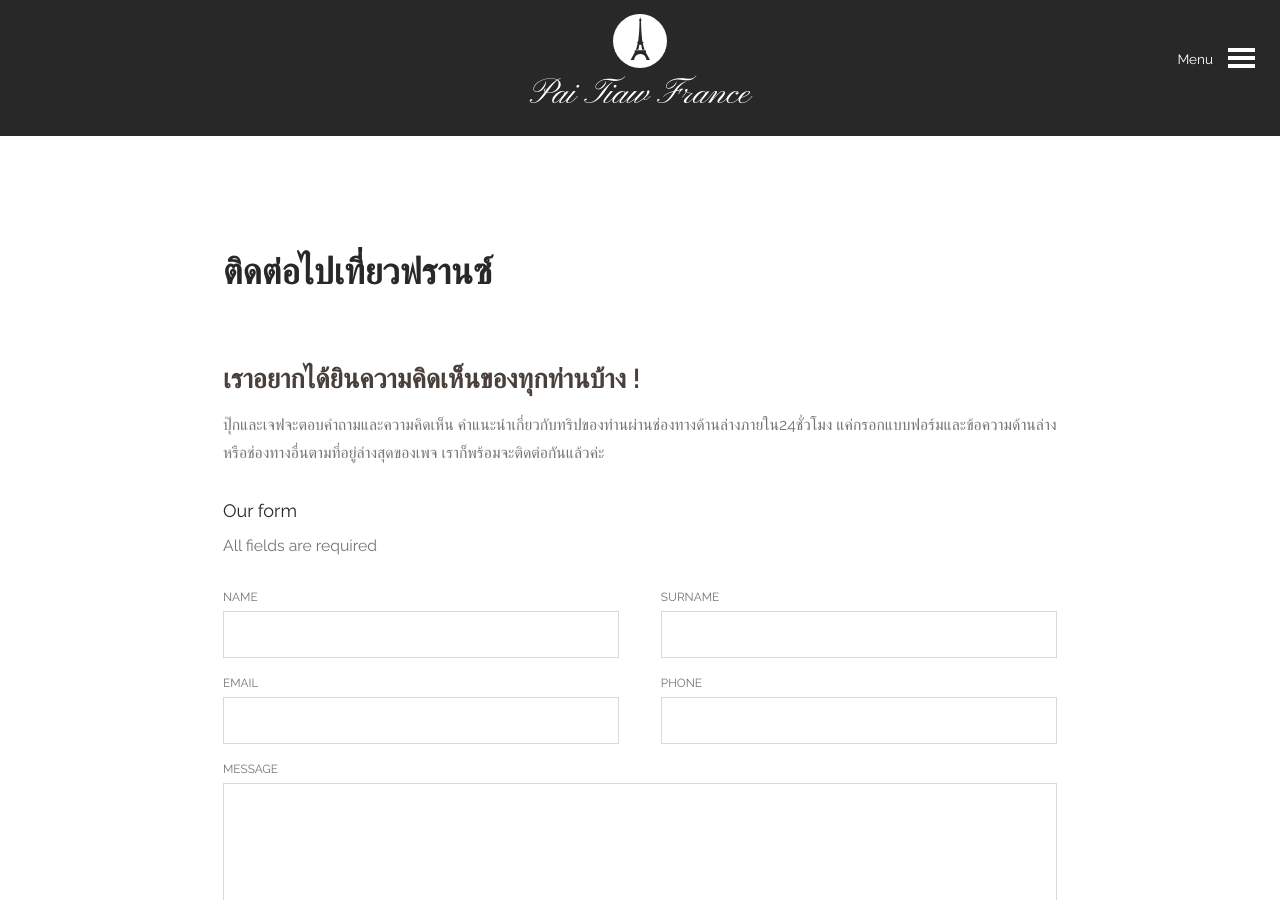
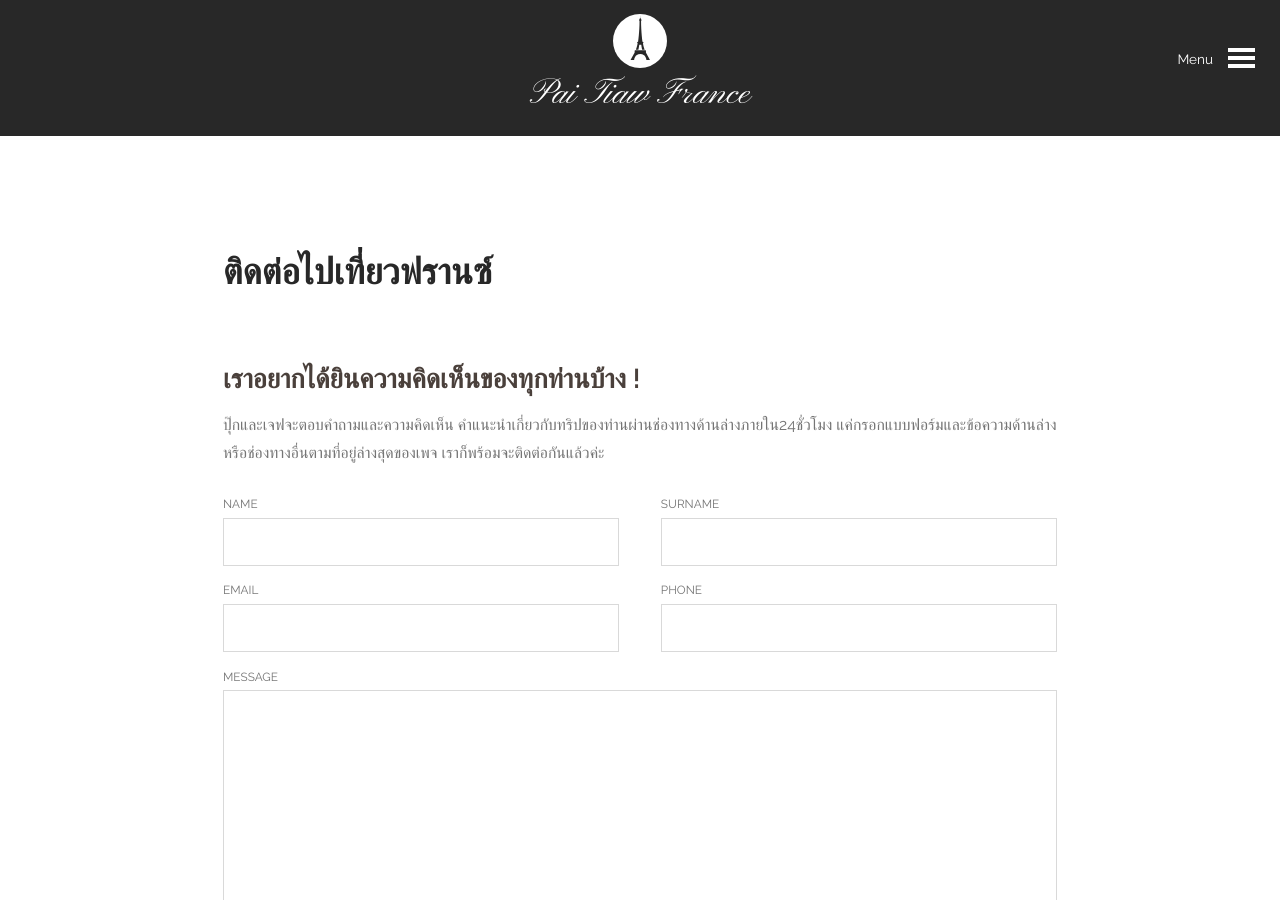
Before and after one commit to paitiewfrance/paitiewfrance.github.io, a Jekyll site: the page built from contact.md, in a window 1280 px wide and 900 px high. Built offline with Jekyll 4.4.1, drawn with Linux system fonts in a browser that asks for light colours; nearby versions of some CDN libraries; some web fonts are replaced.

Commit message:
change text to contact

```diff
--- a/contact.md
+++ b/contact.md
@@ -16,11 +16,6 @@ sitemap:
 
 ปุ๊กและเจฟจะตอบคำถามและความคิดเห็น คำแนะนำเกี่ยวกับทริปของท่านผ่านช่องทางด้านล่างภายใน24ชั่วโมง แค่กรอกแบบฟอร์มและข้อความด้านล่างหรือช่องทางอื่นตามที่อยู่ล่างสุดของเพจ เราก็พร้อมจะติดต่อกันแล้วค่ะ
 
-
-<h4>Our form</h4>
-<p>
-  All fields are required
-</p>
 <div class="form-container">
        <form method ="POST" action="http://formspree.io/paitiewfrance@gmail.com">
           <input type="text" name="_gotcha" style="display:none" />
```
